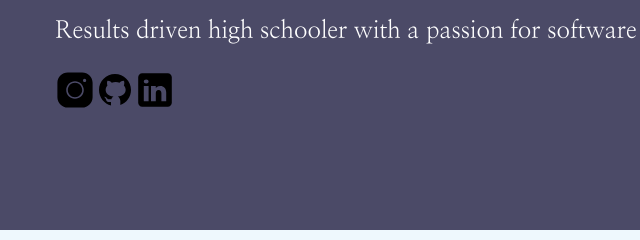
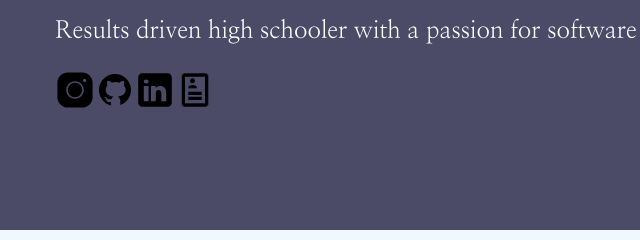
Before and after one commit to PPilot2/profile-website, a plain HTML site: page index.html in a window 1280 px wide. Shown: the part 330-570 px from the top of the page, 75-715 px from the left. Drawn offline with Linux system fonts and the light colour scheme.

Commit message:
added images + cv

```diff
--- a/index.html
+++ b/index.html
@@ -35,6 +35,9 @@
                 <path d="M41,4H9C6.24,4,4,6.24,4,9v32c0,2.76,2.24,5,5,5h32c2.76,0,5-2.24,5-5V9C46,6.24,43.76,4,41,4z M17,20v19h-6V20H17z M11,14.47c0-1.4,1.2-2.47,3-2.47s2.93,1.07,3,2.47c0,1.4-1.12,2.53-3,2.53C12.2,17,11,15.87,11,14.47z M39,39h-6c0,0,0-9.26,0-10 c0-2-1-4-3.5-4.04h-0.08C27,24.96,26,27.02,26,29c0,0.91,0,10,0,10h-6V20h6v2.56c0,0,1.93-2.56,5.81-2.56 c3.97,0,7.19,2.73,7.19,8.26V39z"></path>
               </svg>
             </a></div>
+            <div class="contact-square">
+              <a href="static/resume (2).pdf"><img src="static/resume.png" height="40" width="40" alt="CV"></a>
+            </div>
           </div>
         </div>
         <div id="right">
```
Also changed, not shown: static/resume.png (added), 1 other file.
